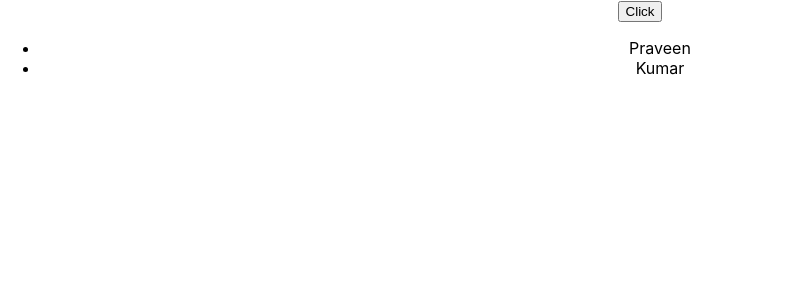
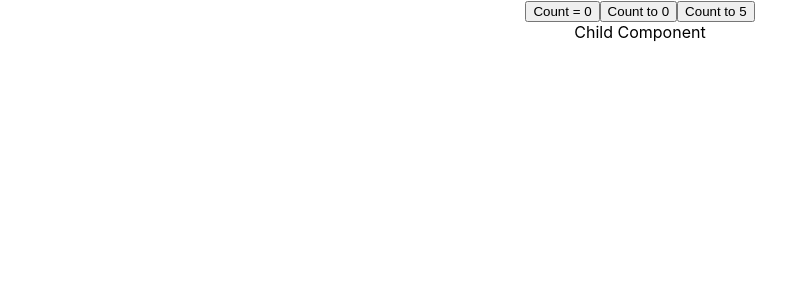
Before and after one commit to RAVIGANESHMBHAT/react-custom-hooks, a React (Create React App) app: page / in a window 1280 px wide. Shown: the top 300 px of the page, without its empty margins (0-795 px from the left). Built offline with nearby package versions, Linux system fonts and the light colour scheme.

Commit message:
Rendering in Parent and Child components

```diff
--- a/src/App.js
+++ b/src/App.js
@@ -5,6 +5,7 @@
 import DocTitleTwo from "./components/DocTitleTwo";
 import { ArrayUseState } from "./components/Immutable State/ArrayUseState";
 import { ObjectUseState } from "./components/Immutable State/ObjectUseState";
+import { Parent } from "./components/Parent Child/Parent";
 import { UseReducer } from "./components/UseReducer/UseReducer";
 import UserForm from "./components/UserForm";
 import { UseState } from "./components/UseState/UseState";
@@ -24,7 +25,9 @@
       {/* <UseReducer /> */}
 
       {/* <ObjectUseState /> */}
-      <ArrayUseState />
+      {/* <ArrayUseState /> */}
+
+      <Parent />
     </div>
   );
 }
--- /dev/null
+++ b/src/components/Parent Child/Child.js
@@ -0,0 +1,10 @@
+import React from 'react'
+
+export const Child = () => {
+    console.log("Child rendered...")
+  return (
+      <div>
+          Child Component
+    </div>
+  )
+}
--- /dev/null
+++ b/src/components/Parent Child/Parent.js
@@ -0,0 +1,16 @@
+import React, { useState } from "react";
+import { Child } from "./Child";
+
+export const Parent = () => {
+  const [count, setCount] = useState(0);
+
+  console.log("Parent render");
+  return (
+    <div>
+      <button onClick={() => setCount(count + 1)}>Count = {count}</button>
+      <button onClick={() => setCount(0)}>Count to 0</button>
+          <button onClick={() => setCount(5)}>Count to 5</button>
+          <Child/>
+    </div>
+  );
+};
```
